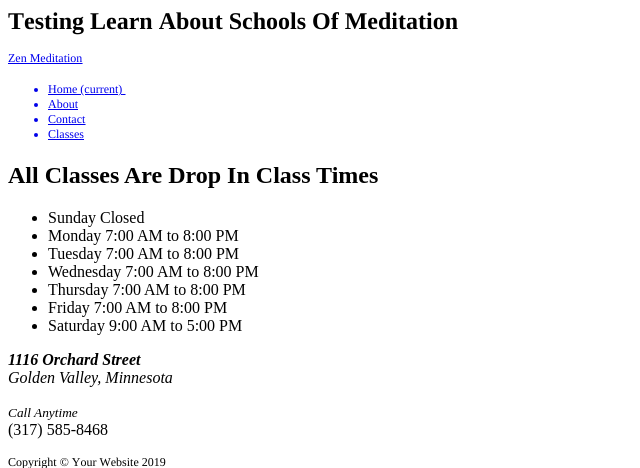
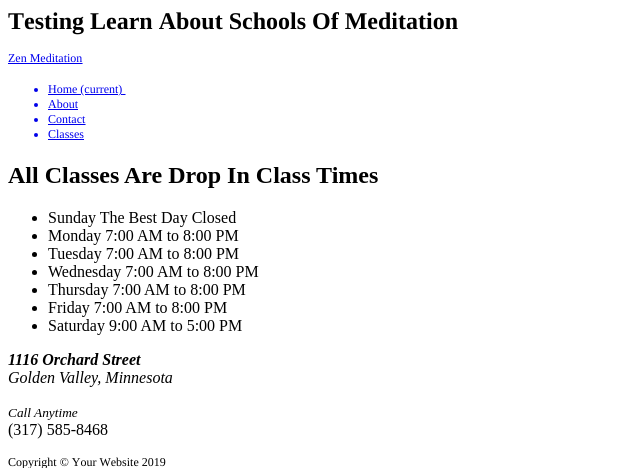
Before and after one commit to PaulyFleming/reviewapps-test, a Flask app: page /classes in a window 1280 px wide. Shown: the top 468 px of the page, without its empty margins (0-640 px from the left). Run offline with Flask 2, Linux system fonts and the light colour scheme.

Commit message:
Update classes.html
Minor text changes

```diff
--- a/templates/classes.html
+++ b/templates/classes.html
@@ -11,7 +11,7 @@
             </h2>
             <ul class="list-unstyled list-hours mb-5 text-left mx-auto">
               <li class="list-unstyled-item list-hours-item d-flex">
-                Sunday
+                Sunday The Best Day
                 <span class="ml-auto">Closed</span>
               </li>
               <li class="list-unstyled-item list-hours-item d-flex">
```
